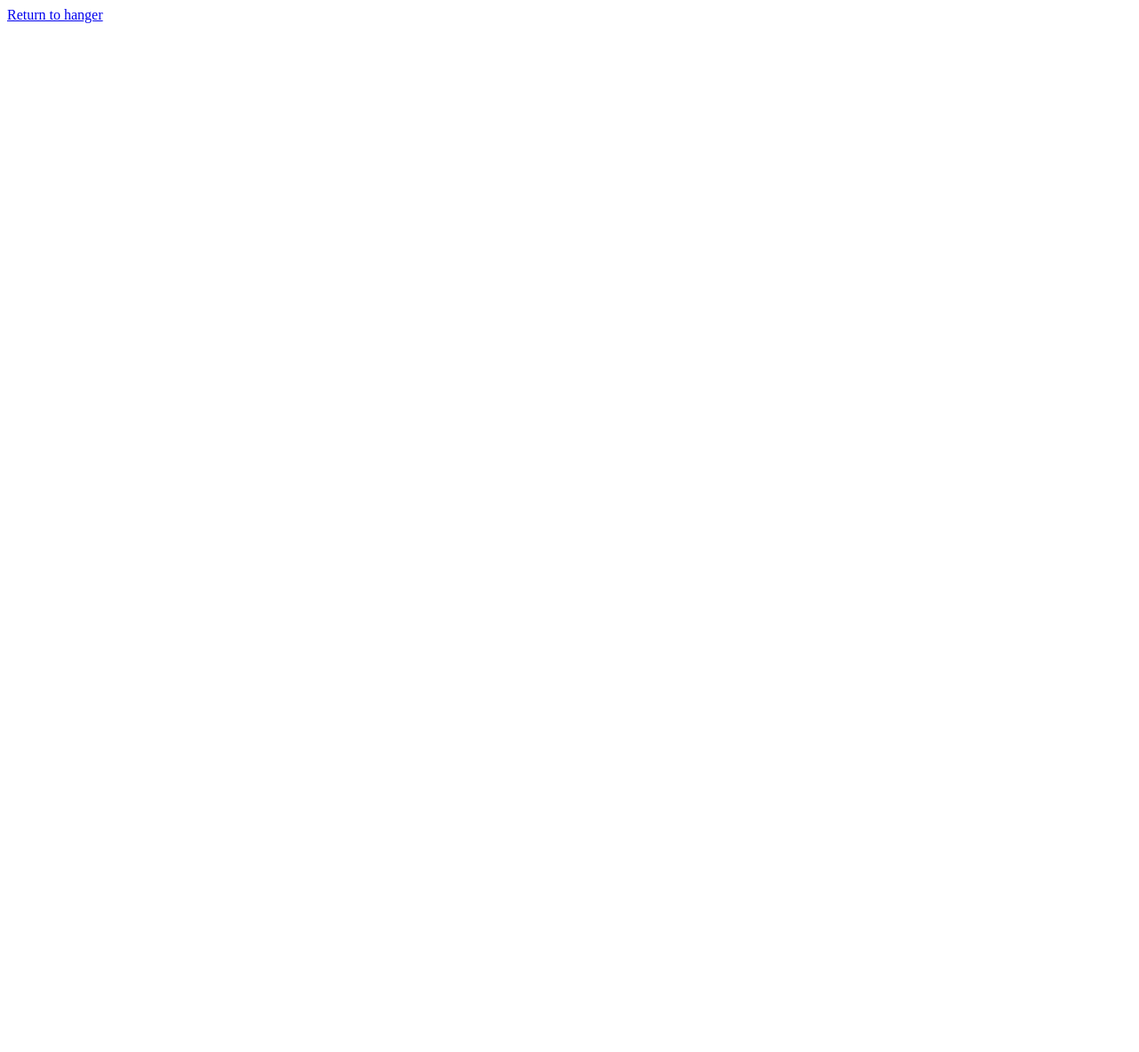
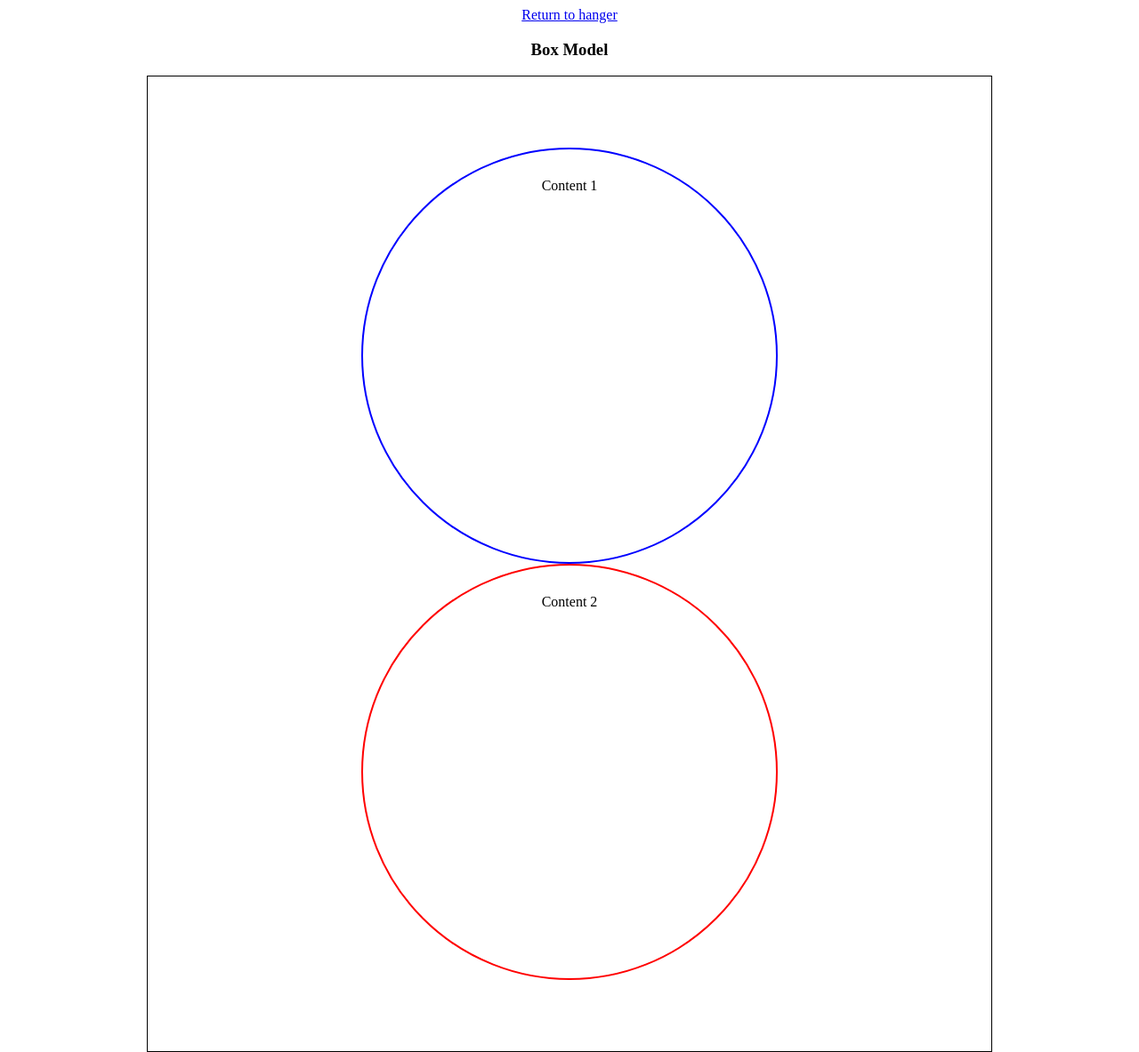
Before and after one commit to KoppelTAR/Week2-BoxModel, a plain HTML site: page box-model.html in a window 1280 px wide. Shown: the whole page at 89% size. Before the commit the page ends 800 px from the top, so only its background shows below. Drawn offline with Linux system fonts and the light colour scheme.

Commit message:
Add Box-Model Level

```diff
--- a/box-model.html
+++ b/box-model.html
@@ -3,10 +3,18 @@
 <head>
     <meta charset="UTF-8">
     <meta name="viewport" content="width=device-width, initial-scale=1.0">
-    <title>Box</title>
+    <title>CSS Box Model</title>
 </head>
-<body>
+<body style="text-align: center;">
     <a href="index.html">Return to hanger</a>
 
+    <h3>Box Model</h3>
+
+    <div style="margin: 0 auto;width: 75%;border: 1px solid black;">
+        <div style="padding: 5rem;">
+            <div style="width: 400px; height: 400px; border: 2px solid blue;border-radius: 50%;margin: 0 auto; padding: 2rem;">Content 1</div>
+            <div style="width: 400px; height: 400px; border: 2px solid red;border-radius: 50%;margin: 0 auto; padding: 2rem;">Content 2</div>
+        </div>
+    </div>
 </body>
 </html>
```
